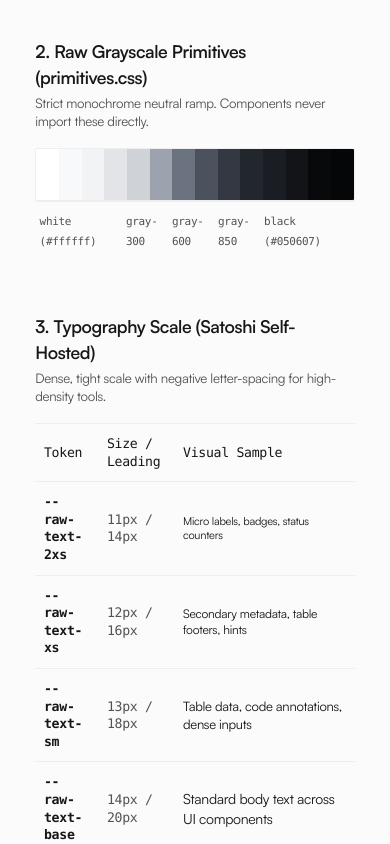
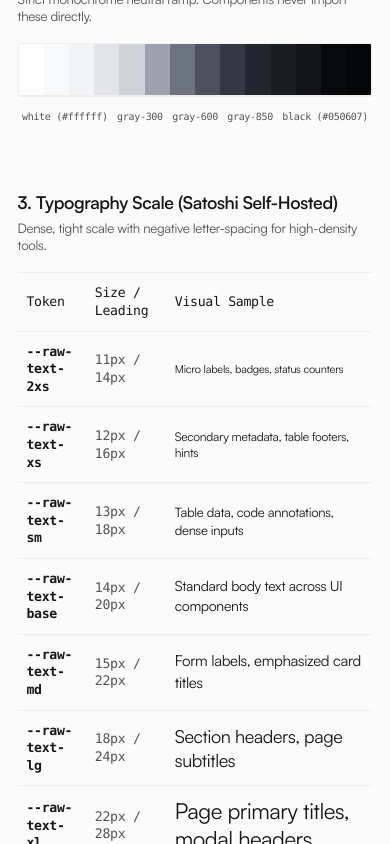
Before and after one commit to ryandaaa/sidera-ui, a React (Vite) app: page / in a window 390 px wide. Both pictures are taken after a click on the button "Browse". Shown: the top 844 px of the page. Built offline with nearby package versions, Linux system fonts and the light colour scheme.

Commit message:
fix(layout): lock horizontal overflow and constrain navbar and main content width on mobile

```diff
--- a/src/App.tsx
+++ b/src/App.tsx
@@ -216,7 +216,7 @@ export default function App() {
         {/* Docs layout (shown for all component routes) — smooth crossfade without fake skeleton */}
         {route !== '' && (
           <div
-            className={`min-h-screen bg-[var(--bg)] text-[var(--text)] flex flex-col font-sans select-text transition-all duration-300 ease-out ${
+            className={`min-h-screen w-full max-w-full overflow-x-hidden bg-[var(--bg)] text-[var(--text)] flex flex-col font-sans select-text transition-all duration-300 ease-out ${
               isTransitioning
                 ? 'opacity-0 scale-[0.99] filter blur-[1px]'
                 : 'opacity-100 scale-100 filter-none animate-in fade-in'
@@ -236,7 +236,7 @@ export default function App() {
             />
 
             {/* Main Workspace: Left Resizable Sidebar + Center Content Area + Right TOC */}
-            <div className="flex-1 flex w-full items-start">
+            <div className="flex-1 flex w-full max-w-full items-start overflow-x-hidden">
               <Sidebar
                 currentRoute={route}
                 onRouteChange={handleRouteChange}
@@ -246,7 +246,7 @@ export default function App() {
                 onToggleCollapse={() => setIsSidebarCollapsed(!isSidebarCollapsed)}
               />
 
-              <main className="flex-1 min-w-0 p-8 lg:p-10">
+              <main className="flex-1 min-w-0 max-w-full p-4 sm:p-6 md:p-8 lg:p-10 overflow-x-hidden">
                 {route === 'tokens' && <TokensPage />}
               {route === 'button' && <ButtonPreview />}
               {route === 'input' && <InputPreview />}
--- a/src/showcase/ComponentDoc.tsx
+++ b/src/showcase/ComponentDoc.tsx
@@ -49,7 +49,7 @@ export function ComponentDoc({
   useToc(activeToc)
 
   return (
-    <div className="w-full max-w-4xl space-y-10 text-left">
+    <div className="w-full max-w-4xl min-w-0 space-y-10 text-left">
       {/* Component Header / Overview */}
       <div id="overview" className="space-y-2 border-b border-[var(--border)] pb-5 scroll-mt-20">
         <div className="flex items-baseline gap-3">
@@ -72,7 +72,7 @@ export function ComponentDoc({
             Live Preview & State Ladder
           </h2>
         </div>
-        <div className="p-6 rounded-[var(--radius-sm)] border border-[var(--border)] bg-[var(--surface)] space-y-6 transition-colors duration-200 hover:border-[var(--border-hover)]">
+        <div className="p-4 sm:p-6 rounded-[var(--radius-sm)] border border-[var(--border)] bg-[var(--surface)] space-y-6 transition-colors duration-200 hover:border-[var(--border-hover)] max-w-full overflow-x-auto">
           {children}
         </div>
       </section>
@@ -98,7 +98,7 @@ export function ComponentDoc({
             {copied ? 'Copied' : 'Copy'}
           </Button>
         </div>
-        <div className="relative rounded-[var(--radius-sm)] border border-[var(--border)] bg-[var(--surface)] p-4 overflow-x-auto font-mono text-xs leading-relaxed transition-colors duration-200 hover:border-[var(--border-hover)] select-text">
+        <div className="relative rounded-[var(--radius-sm)] border border-[var(--border)] bg-[var(--surface)] p-4 overflow-x-auto font-mono text-xs leading-relaxed transition-colors duration-200 hover:border-[var(--border-hover)] select-text max-w-full">
           <pre
             className="text-[var(--syntax-text)] whitespace-pre font-mono"
             dangerouslySetInnerHTML={{
@@ -114,7 +114,7 @@ export function ComponentDoc({
           <h2 className="text-base font-semibold tracking-tight text-[var(--text)]">
             Props Specification
           </h2>
-          <div className="border-y border-[var(--border)] overflow-x-auto">
+          <div className="border-y border-[var(--border)] overflow-x-auto max-w-full">
             <table className="w-full text-left text-xs border-collapse">
               <thead>
                 <tr className="border-b border-[var(--border)] text-xs text-[var(--text)] font-semibold font-mono">
--- a/src/showcase/TokensPage.tsx
+++ b/src/showcase/TokensPage.tsx
@@ -66,7 +66,7 @@ export function TokensPage() {
   useToc(tokensToc)
 
   return (
-    <div className="w-full max-w-4xl space-y-14 text-left">
+    <div className="w-full max-w-4xl min-w-0 max-w-full space-y-14 text-left">
         {/* Intro */}
         <div id="overview" className="space-y-2 border-b border-[var(--border)] pb-6 scroll-mt-20">
           <h1 className="text-2xl font-bold tracking-tight text-[var(--text)]">
@@ -136,7 +136,7 @@ export function TokensPage() {
             </div>
 
             {/* Seamless labels below */}
-            <div className="flex justify-between text-[11px] font-mono text-[var(--text-secondary)] px-1">
+            <div className="flex justify-between gap-1 text-[10px] sm:text-[11px] font-mono text-[var(--text-secondary)] px-1 overflow-x-auto">
               <span>white (#ffffff)</span>
               <span>gray-300</span>
               <span>gray-600</span>
--- a/src/showcase/TopBar.tsx
+++ b/src/showcase/TopBar.tsx
@@ -29,7 +29,7 @@ export function TopBar({
   onRouteChange,
 }: TopBarProps) {
   return (
-    <header className="h-12 border-b border-[var(--border)] bg-[var(--surface)] pl-2.5 pr-4 sm:pr-6 flex items-center justify-between sticky top-0 z-30 select-none gap-3">
+    <header className="w-full max-w-full h-12 border-b border-[var(--border)] bg-[var(--surface)] pl-2.5 pr-4 sm:pr-6 flex items-center justify-between sticky top-0 z-30 select-none gap-3">
       {/* Left: Sidebar Toggle, Title (sidera-ui), and Version Tag */}
       <div className="flex items-center gap-1.5 shrink-0">
         <button
--- a/src/styles/globals.css
+++ b/src/styles/globals.css
@@ -72,7 +72,10 @@
 html, body {
   margin: 0;
   padding: 0;
+  width: 100%;
+  max-width: 100%;
   min-height: 100%;
+  overflow-x: hidden;
   overscroll-behavior: none;
   background-color: var(--bg);
   color: var(--text);
```
